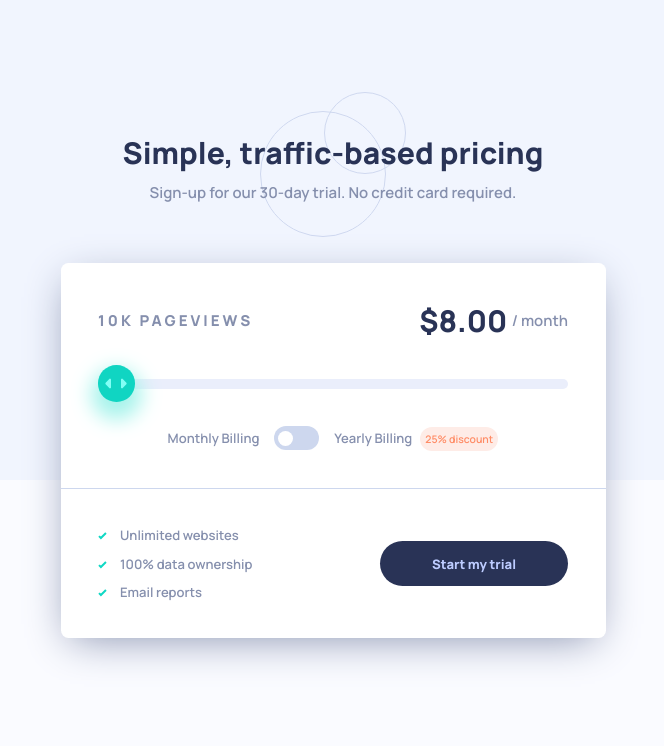
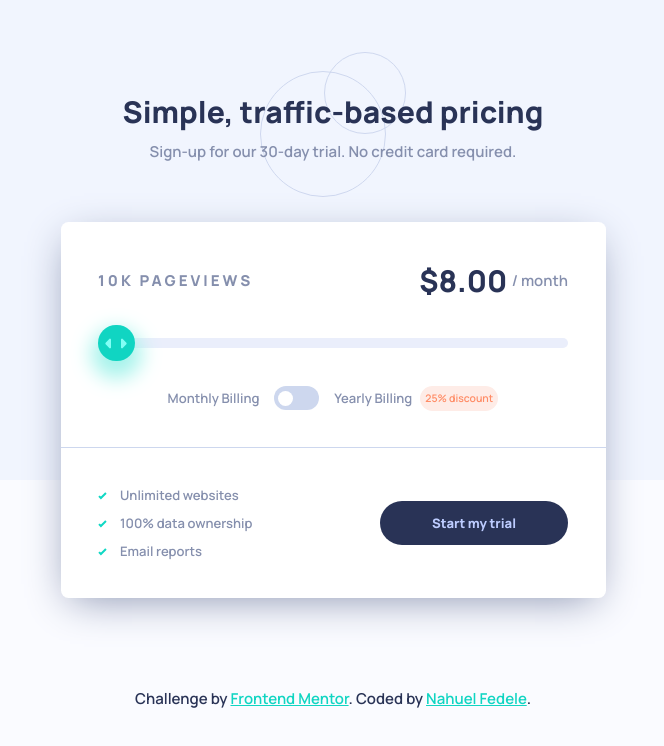
Before and after one commit to NahuelEF/interactive-pricing-component, a plain HTML site: page index.html in a window 1280 px wide. Shown: the whole page, without its empty margins (307-971 px from the left). Drawn offline with Linux system fonts and the light colour scheme.

Commit message:
Add: style footer

```diff
--- a/index.html
+++ b/index.html
@@ -78,12 +78,14 @@
     <footer class="footer">
       Challenge by
       <a
+        class="footer__link"
         href="https://www.frontendmentor.io?ref=challenge"
         target="_blank"
         rel="noopener noreferrer"
         >Frontend Mentor</a
       >. Coded by
       <a
+        class="footer__link"
         href="https://www.frontendmentor.io/profile/NahuelEF"
         target="_blank"
         rel="noopener noreferrer"
--- a/style.css
+++ b/style.css
@@ -83,10 +83,9 @@ body::before {
 
 .header::before {
   content: url(./images/pattern-circles.svg);
-  position: fixed;
+  width: 100%;
+  position: absolute;
   z-index: -1;
-  left: 0;
-  right: 1px;
 }
 
 .header__title {
@@ -99,7 +98,6 @@ body::before {
 }
 
 .section {
-  position: relative;
   width: 545px;
   margin: 2em 0;
   border-radius: 0.5em;
@@ -306,8 +304,14 @@ body::before {
 }
 
 /* ----------------------- */
+/* ---- FOOTER ---- */
+.footer {
+  margin: 2em;
+  color: var(--dark-desaturated-blue);
+  font-size: 1em;
+  font-weight: 600;
+}
 
-.footer {
-  display: none;
-  margin: 2em;
+.footer__link {
+  color: var(--bg-strong-cyan-slider);
 }
```
